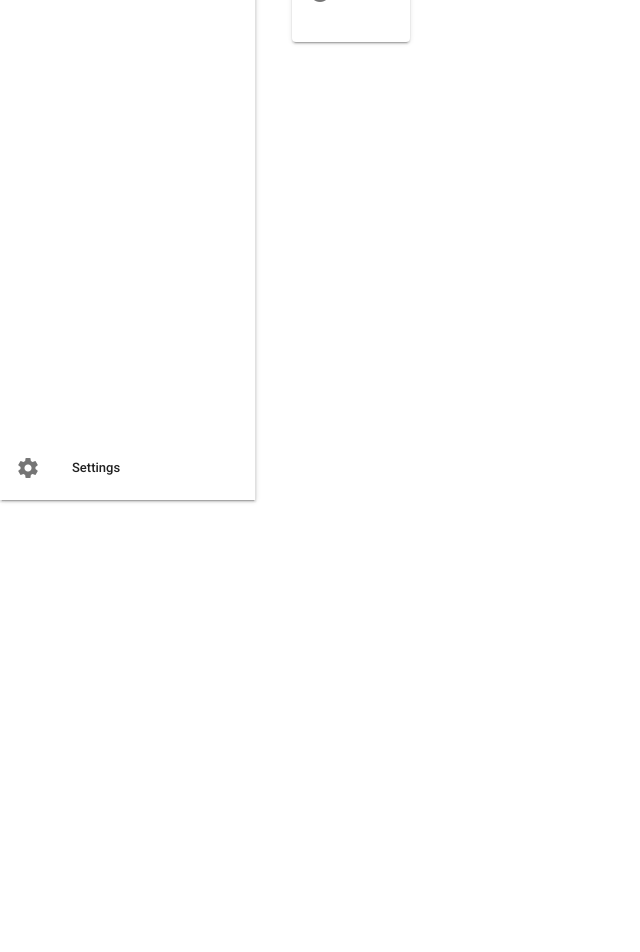
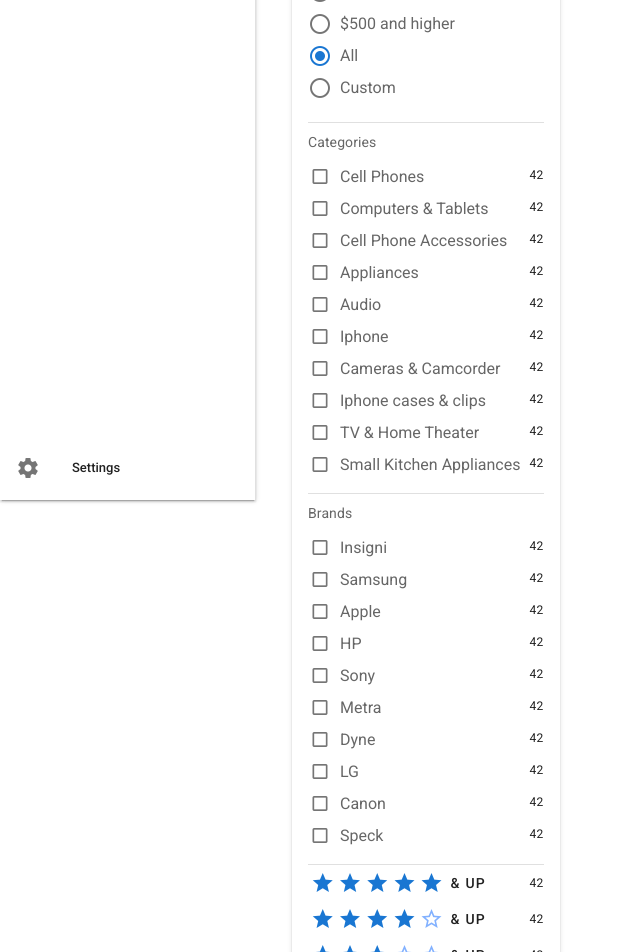
Before and after one commit to felipe72/eCommerce, a Vue app: page / in a window 1280 px wide. Shown: the part 300-1252 px from the top of the page, without its empty margins (0-640 px from the left). Before the commit the page ends 852 px from the top, so only its background shows below. Built offline with nearby package versions, Linux system fonts and the light colour scheme.

Commit message:
Add filters layout

```diff
--- /dev/null
+++ b/src/components/Home/Filters/Brands.vue
@@ -0,0 +1,47 @@
+<template>
+  <div class="mb-4">
+    <p class="my-2">
+      Brands
+    </p>
+    <v-checkbox
+      v-for="category in categories"
+      :key="category.label"
+      v-model="selected"
+      dense
+      multiple
+      hide-details
+      :label="category.label"
+      :value="category"
+      class="my-1"
+    >
+      <template #append>
+        <p class="my-0 caption">
+          42
+        </p>
+      </template>
+    </v-checkbox>
+  </div>
+</template>
+
+<script>
+export default {
+  name: 'Brands',
+  data() {
+    return {
+      selected: [],
+      categories: [
+        { label: 'Insigni', value: 'insigni' },
+        { label: 'Samsung', value: 'samsung' },
+        { label: 'Apple', value: 'apple' },
+        { label: 'HP', value: 'hp' },
+        { label: 'Sony', value: 'sony' },
+        { label: 'Metra', value: 'metra' },
+        { label: 'Dyne', value: 'dyne' },
+        { label: 'LG', value: 'lg' },
+        { label: 'Canon', value: 'canon' },
+        { label: 'Speck', value: 'speck' },
+      ]
+    }
+  }
+};
+</script>
--- /dev/null
+++ b/src/components/Home/Filters/Categories.vue
@@ -0,0 +1,47 @@
+<template>
+  <div class="mb-4">
+    <p class="my-2">
+      Categories
+    </p>
+    <v-checkbox
+      v-for="category in categories"
+      :key="category.label"
+      v-model="selected"
+      dense
+      multiple
+      hide-details
+      :label="category.label"
+      :value="category"
+      class="my-1"
+    >
+      <template #append>
+        <p class="my-0 caption">
+          42
+        </p>
+      </template>
+    </v-checkbox>
+  </div>
+</template>
+
+<script>
+export default {
+  name: 'Categories',
+  data() {
+    return {
+      selected: [],
+      categories: [
+        { label: 'Cell Phones', must: ['cellphone'] },
+        { label: 'Computers & Tablets', should: ['computer', 'tablet'] },
+        { label: 'Cell Phone Accessories', must: ['cellphone', 'accessory'] },
+        { label: 'Appliances', must: ['appliance'] },
+        { label: 'Audio', must: ['audio'] },
+        { label: 'Iphone', must: ['iphone', 'accessory'] },
+        { label: 'Cameras & Camcorder', should: ['camera', 'camcorder'] },
+        { label: 'Iphone cases & clips', must: ['iphone', 'case'] },
+        { label: 'TV & Home Theater', should: ['tv', 'hometheater'] },
+        { label: 'Small Kitchen Appliances', must: ['kitchen', 'appliance'] },
+      ]
+    }
+  }
+};
+</script>
--- a/src/components/Home/Filters/MultiRange.vue
+++ b/src/components/Home/Filters/MultiRange.vue
@@ -1,9 +1,26 @@
 <template>
   <div>
     <p>Multi Range</p>
-    <v-radio-group v-model="radioGroup">
-      <v-radio v-for="n in 3" :key="n" :label="`Radio ${n}`" :value="n" />
+    <v-radio-group v-model="selected">
+      <v-radio
+        v-for="({ label }, index) in options"
+        :key="label"
+        :value="index"
+        :label="label"
+      />
     </v-radio-group>
+    <div v-show="options[selected].label === 'Custom'">
+      <div>
+        <p> Custom range </p>
+        <p> ${{ customRange[0] }}  - ${{ customRange[1] }} </p>
+      </div>
+      <v-range-slider
+        v-model="customRange"
+        :max="600"
+        :min="20"
+        :step="10"
+      />
+    </div>
   </div>
 </template>
 
@@ -11,7 +28,18 @@
 export default {
   name: 'MultiRange',
   data() {
-    return { options: [] }
+    return {
+      selected: 4,
+      customRange: [0, 1000],
+      options: [
+        { label: '$0 - $10', min: 0, max: 10 },
+        { label: '$10 - $100', min: 10, max: 100 },
+        { label: '$100 - $500', min: 100, max: 500 },
+        { label: '$500 and higher', min: 500, max: -1 },
+        { label: 'All', min: 0, max: -1 },
+        { label: 'Custom' },
+      ],
+    };
   },
 };
 </script>
--- /dev/null
+++ b/src/components/Home/Filters/Rating.vue
@@ -0,0 +1,33 @@
+<template>
+  <div class="d-flex flex-column align-stretch">
+    <v-btn
+      v-for="n in [5, 4, 3]"
+      :key="n"
+      text
+      class="px-0"
+    >
+      <v-rating
+        empty-icon="mdi-star-outline"
+        full-icon="mdi-star"
+        half-icon="mdi-star-half-full"
+        dense
+        readonly
+        length="5"
+        size="24"
+        :value="n"
+      />
+      <p class="my-0 ml-1 ">
+        &amp; UP
+      </p>
+      <p class="my-0 ml-auto caption">
+        42
+      </p>
+    </v-btn>
+  </div>
+</template>
+
+<script>
+export default {
+  name: 'Rating',
+};
+</script>
--- a/src/components/Home/Filters/index.vue
+++ b/src/components/Home/Filters/index.vue
@@ -2,15 +2,24 @@
   <v-card>
     <v-card-text>
       <multi-range />
+      <v-divider />
+      <categories />
+      <v-divider />
+      <brands />
+      <v-divider />
+      <rating />
     </v-card-text>
   </v-card>
 </template>
 
 <script>
 import MultiRange from './MultiRange';
+import Categories from './Categories';
+import Brands from './Brands';
+import Rating from './Rating';
 
 export default {
   name: 'Filters',
-  components: { MultiRange },
-}
+  components: { MultiRange, Categories, Brands, Rating },
+};
 </script>
```
Also changed, not shown: package.json (+3 -14 lines), 1 other file (tests, documents, lock files or other folders).
